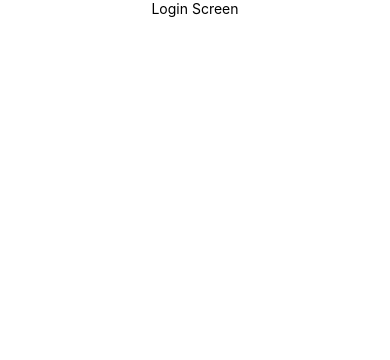
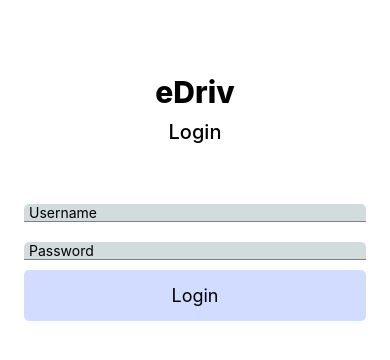
Before and after one commit to idMuvunyi/edriv, a React Native app: screen / in a window 390 px wide. Shown: the top 360 px of the page. Built offline with nearby package versions, Linux system fonts and the light colour scheme.

Commit message:
add basic login screen UI

```diff
--- /dev/null
+++ b/app/components/Button.tsx
@@ -0,0 +1,39 @@
+import {Pressable, PressableProps, StyleSheet, Text} from 'react-native';
+import React from 'react';
+
+interface ButtonProps extends PressableProps {
+  title: string;
+  bgColor?: string;
+  color?: string;
+}
+
+const Button = ({title, onPress}: ButtonProps) => {
+  return (
+    <Pressable
+      onPress={onPress}
+      style={({pressed}) => [
+        {
+          backgroundColor: pressed
+            ? 'rgb(210, 230, 255)'
+            : 'rgb(210, 220, 255)',
+        },
+        styles.buttonContainer,
+      ]}>
+      <Text style={styles.textStyle}>{title}</Text>
+    </Pressable>
+  );
+};
+
+export default Button;
+
+const styles = StyleSheet.create({
+  buttonContainer: {
+    paddingVertical: 15,
+    borderRadius: 5,
+  },
+  textStyle: {
+    textAlign: 'center',
+    fontWeight: '400',
+    fontSize: 18,
+  },
+});
--- /dev/null
+++ b/app/components/InputText.tsx
@@ -0,0 +1,34 @@
+import {StyleSheet, TextInput, TextInputProps, View} from 'react-native';
+import React from 'react';
+
+const InputText = ({
+  placeholder,
+  value,
+  onChangeText,
+  keyboardType,
+}: TextInputProps) => {
+  return (
+    <View style={styles.inputContainer}>
+      <TextInput
+        placeholder={placeholder}
+        value={value}
+        keyboardType={keyboardType}
+        onChangeText={onChangeText}
+      />
+    </View>
+  );
+};
+
+export default InputText;
+
+const styles = StyleSheet.create({
+  inputContainer: {
+    backgroundColor: 'rgb(210, 220, 220)',
+    marginVertical: 10,
+    paddingLeft: 5,
+    borderTopStartRadius: 5,
+    borderTopEndRadius: 5,
+    borderBottomWidth: 1,
+    borderBottomColor: 'gray',
+  },
+});
--- a/app/screens/login.tsx
+++ b/app/screens/login.tsx
@@ -1,19 +1,55 @@
 import {View, Text, StyleSheet} from 'react-native';
-import React from 'react';
+import React, {useState} from 'react';
+import InputText from '../components/InputText';
+import Button from '../components/Button';
 
 const Login = () => {
+  const [username, setUsername] = useState<string>('');
+  const [password, setPassword] = useState<string>('');
+
   return (
     <View style={styles.container}>
-      <Text>Login Screen</Text>
+      <View style={styles.headerContainer}>
+        <Text style={styles.logoStyle}>eDriv</Text>
+        <Text style={styles.screenTitleStyle}>Login</Text>
+      </View>
+      <View>
+        <InputText
+          value={username}
+          placeholder="Username"
+          onChangeText={value => setUsername(value)}
+          keyboardType="default"
+        />
+        <InputText
+          value={password}
+          placeholder="Password"
+          onChangeText={value => setPassword(value)}
+          keyboardType="visible-password"
+        />
+      </View>
+      <Button title="Login" onPress={() => {}} />
     </View>
   );
 };
 
 const styles = StyleSheet.create({
   container: {
-    paddingHorizontal: 24,
-    justifyContent: 'center',
+    flex: 1,
+    backgroundColor: 'white',
+    margin: 24,
+  },
+  headerContainer: {
     alignItems: 'center',
+    marginVertical: 50,
+  },
+  logoStyle: {
+    fontSize: 30,
+    fontWeight: '800',
+  },
+  screenTitleStyle: {
+    fontSize: 20,
+    fontWeight: '500',
+    marginTop: 10,
   },
 });
 
```
